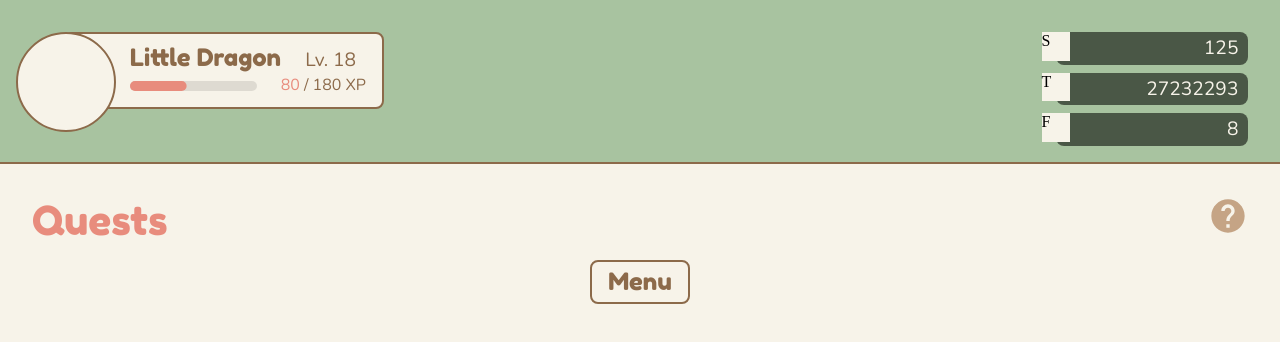
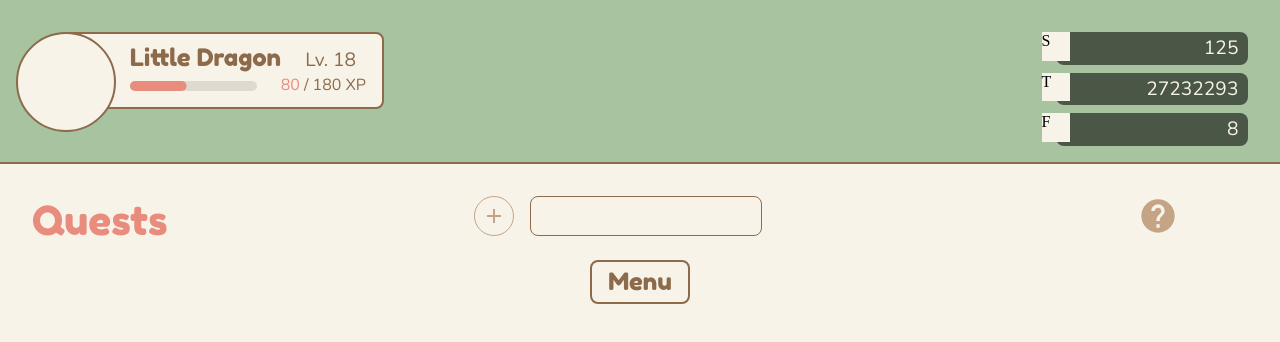
Before and after one commit to TylerWu137/critter-grove, a React (Vite) app: page /quests in a window 1280 px wide. Shown: the top 342 px of the page. Built offline with nearby package versions, Linux system fonts and the light colour scheme.

Commit message:
adjusted routing for critters/shop panel when not on home page

```diff
--- /dev/null
+++ b/src/components/common/AddButton.jsx
@@ -0,0 +1,18 @@
+import AddIcon from '@mui/icons-material/Add';
+import { IconButton } from "@mui/material";
+
+export default function AddButton({sx}) {
+    return (
+        <IconButton sx={{width: "40px", height: "40px", border: "1px solid var(--light-brown)", color: "var(--light-brown)",
+                transition: "color 200ms ease",
+                "&:hover": {
+                    color: "var(--brown)",
+                    borderColor: "var(--brown)"
+                },
+                ...sx
+            }}>
+            <AddIcon />
+        </IconButton>
+
+    );
+}
--- a/src/components/common/HelpButton.jsx
+++ b/src/components/common/HelpButton.jsx
@@ -1,13 +1,14 @@
 import HelpIcon from '@mui/icons-material/Help';
 import { IconButton } from "@mui/material";
 
-export default function HelpButton() {
+export default function HelpButton({sx}) {
     return (
         <HelpIcon sx={{width: "40px", height: "40px", color: "var(--light-brown)",
             transition: "color 200ms ease",
             "&:hover": {
                 color: "var(--brown)"
-            }
+            },
+            ...sx
         }}/>
     );
 }
--- a/src/components/NavBar.jsx
+++ b/src/components/common/NavBar.jsx
@@ -25,6 +25,10 @@ export default function NavBar({sx, activePanel, setActivePanel}) {
     </Button>
   );
 
+  // ★ CHANGED — onClick now branches depending on whether NavBar is
+  // rendered on HomeScreen (setActivePanel is a real function, passed in
+  // as a prop) or on some other screen (setActivePanel is undefined,
+  // since e.g. QuestsScreen renders <NavBar/> with no props at all).
   const NavPanelButton = (string, section) => (
     <Button
       variant="menu2"
@@ -36,7 +40,17 @@ export default function NavBar({sx, activePanel, setActivePanel}) {
           ? "var(--red)"
           : "var(--brown)",
       }}
-      onClick={() => {setActivePanel(section); setOpen(!open);}}
+      onClick={() => {
+        if (setActivePanel) {
+          // already on HomeScreen — just open the panel directly, no navigation needed
+          setActivePanel(section);
+        } else {
+          // ★ ADDED — on any other screen: navigate to Home and tell it
+          // which panel to open once it mounts, via router location state
+          navigate("/home", { state: { openPanel: section } });
+        }
+        setOpen(!open);
+      }}
     >
       <Typography variant="h4">{string}</Typography>
     </Button>
--- a/src/screens/HomeScreen.jsx
+++ b/src/screens/HomeScreen.jsx
@@ -1,15 +1,25 @@
 import {Stack, Box, Collapse} from "@mui/material";
-import { useState } from "react";
+import { useState, useEffect } from "react";
+import { useLocation } from "react-router-dom";
 
 import PlayerTopBar from "../components/PlayerTopBar/PlayerTopBar";
 import TodayUpdates from "../components/TodayUpdates";
-import NavBar from "../components/NavBar";
+import NavBar from "../components/common/NavBar";
 import CrittersPanel from "../components/critters/CrittersPanel";
 import ShopPanel from "../components/ShopPanel";
 
 
 export default function HomeScreen() {
   const [activePanel, setActivePanel] = useState(null);
+  const location = useLocation(); // ★ ADDED
+
+  // ★ ADDED — picks up { state: { openPanel: "critters" } } passed by
+  // NavBar's navigate() call from other screens, and opens that panel here
+  useEffect(() => {
+    if (location.state?.openPanel) {
+      setActivePanel(location.state.openPanel);
+    }
+  }, [location.state]);
 
   return (
     <Box sx={{ height: "100%", width: "100%", backgroundColor: "var(--green)"}}>
--- a/src/screens/QuestsScreen.jsx
+++ b/src/screens/QuestsScreen.jsx
@@ -1,8 +1,9 @@
-import {Stack, Box, Typography} from "@mui/material";
+import {Stack, Box, Typography, TextField} from "@mui/material";
 
 import PlayerTopBar from "../components/PlayerTopBar/PlayerTopBar"
-import NavBar from "../components/NavBar";
+import NavBar from "../components/common/NavBar";
 import HelpButton from "../components/common/HelpButton"
+import AddButton from "../components/common/AddButton"
 
 export default function QuestsScreen() {
   return (
@@ -11,10 +12,11 @@ export default function QuestsScreen() {
       <Stack sx={{pt: 4, pb: 2, pl: 4, pr: 4, borderTop: "2px solid var(--brown)", flex: 100, backgroundColor: "var(--cream)"}}>
         <Stack direction="row">
           <Typography variant="h2" sx={{color: "var(--red)"}}>Quests</Typography>
-          <Stack direction="row" spacing={2} sx={{flex: 1}}>
-
+          <Stack direction="row" spacing={2} sx={{flex: 5, justifyContent: "center"}}>
+            <AddButton />
+            <TextField />
           </Stack>
-          <HelpButton/>
+          <HelpButton sx={{flex: 1}}/>
         </Stack>
         <Stack direction="row">
 
--- a/src/theme/theme.js
+++ b/src/theme/theme.js
@@ -150,7 +150,7 @@ const theme = createTheme({
           borderRadius: 8,
           color: "var(--brown)",
           backgroundColor: "var(--cream)",
-          borderWidth: 2,
+          borderWidth: 1.5,
 
           "& .MuiOutlinedInput-input": {
             fontFamily: '"Nunito", sans-serif',
@@ -165,21 +165,21 @@ const theme = createTheme({
 
           "& .MuiOutlinedInput-notchedOutline": {
             borderColor: "var(--brown)",
-            borderWidth: 2,
+            borderWidth: 1.5,
           },
 
           "&:hover .MuiOutlinedInput-notchedOutline": {
             borderColor: "var(--brown)",
-            borderWidth: 2.5,
+            borderWidth: 2,
           },
 
           "&.Mui-focused .MuiOutlinedInput-notchedOutline": {
             borderColor: "var(--red)",
-            borderWidth: 2.5,
+            borderWidth: 2,
           },
           "&.Mui-focused:hover .MuiOutlinedInput-notchedOutline": {
             borderColor: "var(--red)",
-            borderWidth: 2.5,
+            borderWidth: 2,
           },
           "& input": {
             color: "var(--brown)",
```
